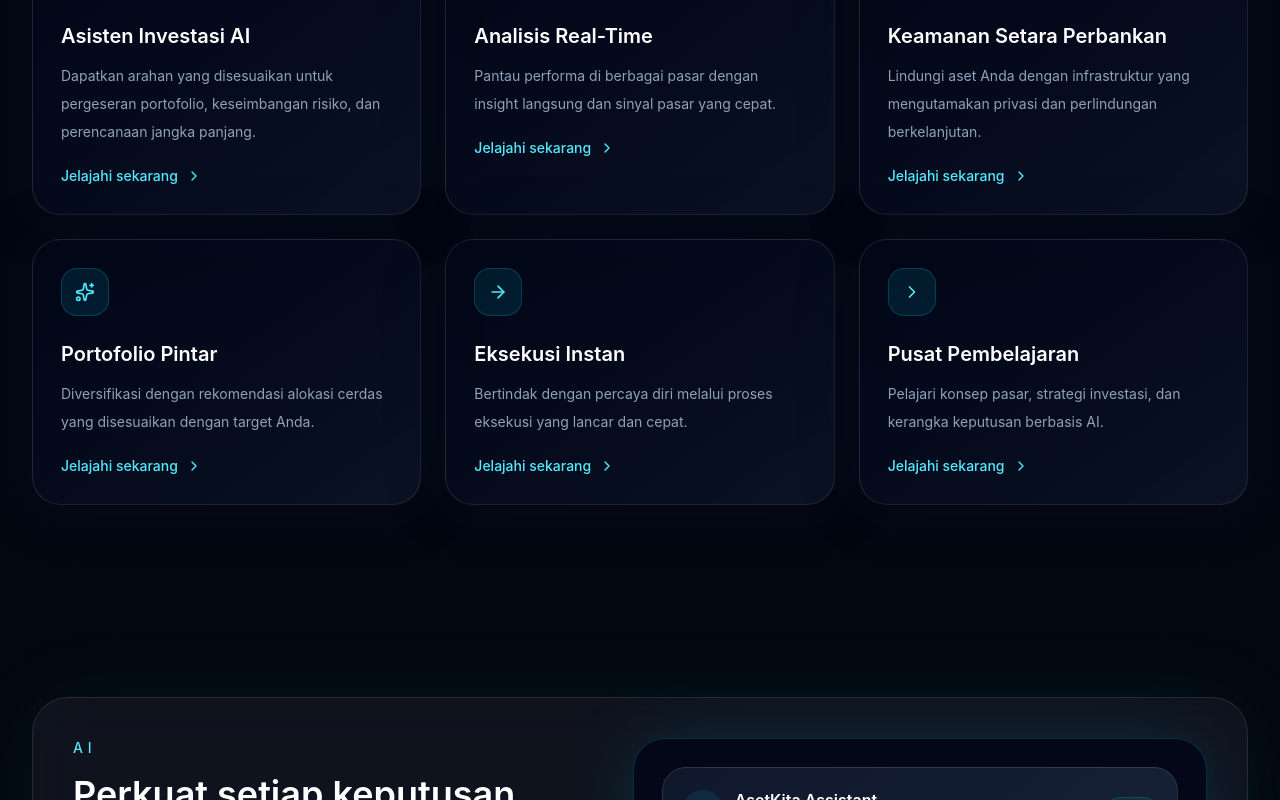
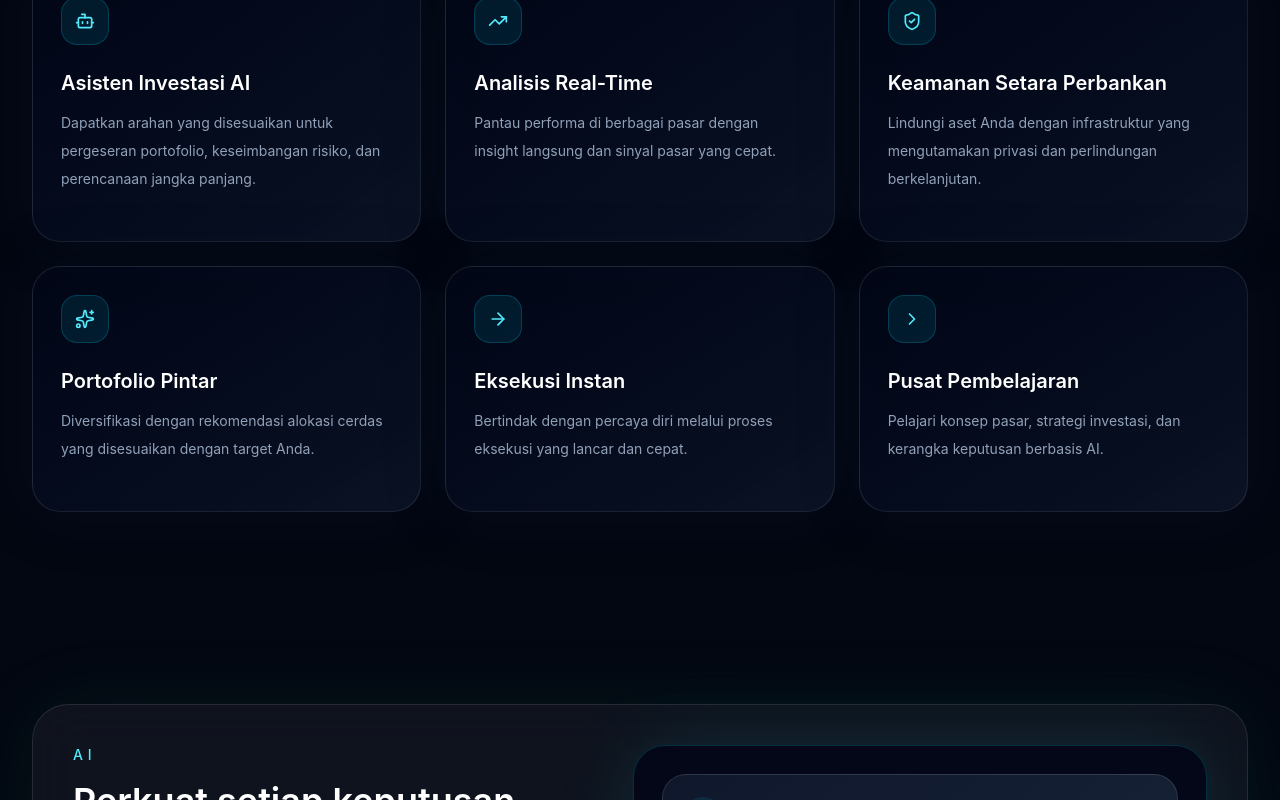
Before and after one commit to KiandrAHD/AsetKita, a React (Vite) app: page / in a window 1280 px wide. Shown: the part 1340-2140 px from the top of the page. Built offline with nearby package versions, Linux system fonts and the light colour scheme; the HTML template or start-up script is replaced by a standard one.

Commit message:
memperbaiki bug, error dan juga fix navbar

```diff
--- a/index.html
+++ b/index.html
@@ -1,9 +1,9 @@
 <!doctype html>
-<html lang="en">
+<html lang="id">
   <head>
     <meta charset="UTF-8" />
     <meta name="viewport" content="width=device-width, initial-scale=1.0" />
-    <meta name="description" content="AsetKita - AI-powered asset management platform" />
+    <meta name="description" content="AsetKita - platform investasi berbasis AI" />
     <title>AsetKita</title>
   </head>
   <body>
--- a/src/pages/Landing/landing.tsx
+++ b/src/pages/Landing/landing.tsx
@@ -1,4 +1,4 @@
-import { useState } from "react";
+import { useEffect, useState } from "react";
 import {
     ArrowRight,
     Bot,
@@ -84,6 +84,18 @@ const faqs = [
 export default function Landing() {
     const [menuOpen, setMenuOpen] = useState(false);
     const [openFaq, setOpenFaq] = useState(0);
+    const [scrolled, setScrolled] = useState(false);
+
+    useEffect(() => {
+        const handleScroll = () => {
+            setScrolled(window.scrollY > 16);
+        };
+
+        handleScroll();
+        window.addEventListener("scroll", handleScroll, { passive: true });
+
+        return () => window.removeEventListener("scroll", handleScroll);
+    }, []);
 
     return (
         <div className="min-h-screen overflow-x-hidden bg-[#030712] text-slate-100">
@@ -93,7 +105,13 @@ export default function Landing() {
                 <div className="absolute bottom-0 left-1/2 h-80 w-[60rem] -translate-x-1/2 rounded-full bg-fuchsia-500/10 blur-[180px]" />
             </div>
 
-      <header className="sticky top-0 z-50 border-b border-white/10 bg-[#030712]/80 backdrop-blur-xl">
+            <header
+                className={`fixed inset-x-0 top-0 z-[70] border-b transition-all duration-300 ease-in-out ${
+                    scrolled
+                        ? "border-cyan-400/20 bg-[#030712]/80 shadow-[0_10px_35px_rgba(2,6,23,0.35)] backdrop-blur-2xl"
+                        : "border-white/10 bg-[rgba(5,8,22,0.55)] backdrop-blur-xl"
+                }`}
+            >
                 <nav className="mx-auto flex h-20 max-w-7xl items-center justify-between px-4 sm:px-6 lg:px-8">
                     <a href="#home" className="flex items-center gap-3 text-lg font-semibold tracking-wide text-white">
                         <span className="flex h-10 w-10 items-center justify-center rounded-2xl border border-cyan-400/40 bg-cyan-400/10 text-cyan-300">
@@ -168,7 +186,7 @@ export default function Landing() {
                 ) : null}
             </header>
 
-      <main id="home">
+            <main id="home" className="pt-24 sm:pt-28 lg:pt-32">
                 <section className="mx-auto flex min-h-[calc(100vh-5rem)] max-w-7xl items-center px-4 py-20 sm:px-6 lg:px-8 lg:py-24">
                     <div className="grid w-full gap-16 lg:grid-cols-[1.05fr_0.95fr] lg:gap-12">
                         <div className="flex flex-col justify-center">
@@ -280,10 +298,7 @@ export default function Landing() {
                                     </div>
                                     <h3 className="mt-6 text-xl font-semibold text-white">{feature.title}</h3>
                                     <p className="mt-3 text-sm leading-7 text-slate-400">{feature.description}</p>
-                  <div className="mt-5 flex items-center gap-2 text-sm font-medium text-cyan-300">
-                    Jelajahi sekarang
-                    <ChevronRight size={16} className="transition group-hover:translate-x-1" />
-                  </div>
+                                    <div className="mt-5" />
                                 </article>
                             );
                         })}
```
Lines whose indentation alone changed are shown as unchanged.
